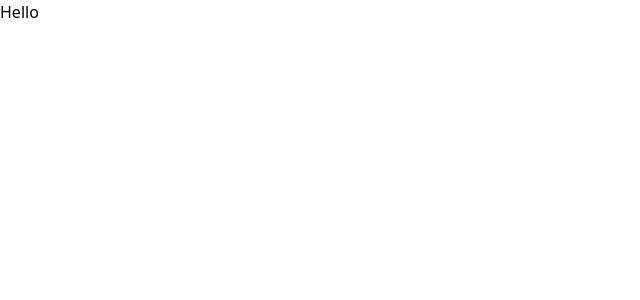
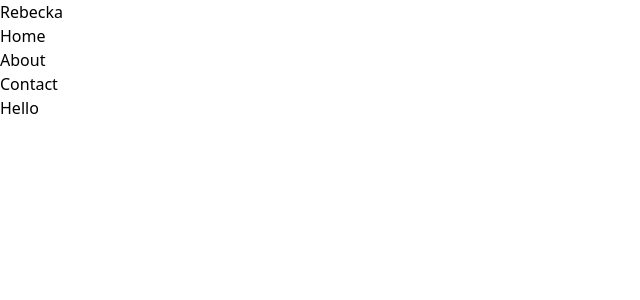
Before and after one commit to rebeckajohansson94/portfolio, a Next.js app: page / in a window 1280 px wide. Shown: the top 300 px of the page, without its empty margins (0-640 px from the left). Built offline with nearby package versions, Linux system fonts and the light colour scheme.

Commit message:
added projects array with project objects and also navbar setup

```diff
--- a/app/layout.tsx
+++ b/app/layout.tsx
@@ -1,16 +1,6 @@
 import type { Metadata } from "next";
-import { Geist, Geist_Mono } from "next/font/google";
 import "./globals.css";
-
-const geistSans = Geist({
-  variable: "--font-geist-sans",
-  subsets: ["latin"],
-});
-
-const geistMono = Geist_Mono({
-  variable: "--font-geist-mono",
-  subsets: ["latin"],
-});
+import Navbar from "@/components/shared/Navbar";
 
 export const metadata: Metadata = {
   title: "Rebecka Johansson - Frontend Developer",
@@ -24,11 +14,11 @@ export default function RootLayout({
   children: React.ReactNode;
 }>) {
   return (
-    <html
-      lang="en"
-      className={`${geistSans.variable} ${geistMono.variable} h-full antialiased`}
-    >
-      <body className="min-h-full flex flex-col">{children}</body>
+    <html lang="en">
+      <body>
+        <Navbar />
+        {children}
+      </body>
     </html>
   );
 }
--- a/components/shared/Navbar.tsx
+++ b/components/shared/Navbar.tsx
@@ -0,0 +1,20 @@
+import Link from "next/link";
+
+export default function Navbar() {
+  return (
+    <nav>
+      <Link href="/">Rebecka</Link>
+      <ul>
+        <li>
+          <Link href="/">Home</Link>
+        </li>
+        <li>
+          <Link href="/about">About</Link>
+        </li>
+        <li>
+          <Link href="/contact">Contact</Link>
+        </li>
+      </ul>
+    </nav>
+  );
+}
--- /dev/null
+++ b/lib/projects.ts
@@ -0,0 +1,61 @@
+import { Project } from "@/types/project";
+
+export const projects: Project[] = [
+  {
+    id: 1,
+    title: "Book Coven",
+    shortDesc: "UX design for a mobile book tracking app",
+    description:
+      "A concept app for lovers of the fantasy genre to track their reading, get recommendations and join a book club community. Designed with a focus on visual hierarchy, consistency and readability - keeping the interface clean while maintaining a warm, mystical aesthetic.",
+    stack: ["Figma", "UX Design", "Prototyping"],
+    image: "/images/bookcoven.png",
+  },
+  {
+    id: 2,
+    title: "Vandrande Kassar",
+    shortDesc: "UX design for a circular fashion app",
+    description:
+      "A group UX project designing an app for borrowing and lending bags within a local community. I was responsible for the login screen and the 'My Bags' view. Key focus areas included status visibility - giving users clear feedback on where their bags are in the queue - alongside a playful but accessible visual style.",
+    stack: ["Figma", "UX Design", "Prototyping"],
+    image: "/images/vandrandekassar.png",
+  },
+  {
+    id: 3,
+    title: "Pokémon App",
+    shortDesc: "A Pokédex app built for mobile",
+    description:
+      "A mobile app where you can generate random Pokémon, browse the full Pokédex and save your favourites. Built with React Native and Expo as a school project, with a focus on typed components, API integration and clean loading/error handling.",
+    stack: ["React Native", "Expo", "TypeScript", "PokéAPI"],
+    image: "/images/pokemon.png",
+    github: "https://github.com/rebeckajohansson94/pokemon-app",
+  },
+  {
+    id: 4,
+    title: "Quote App",
+    shortDesc: "A clean quote generator for mobile",
+    description:
+      "A simple but polished mobile app that fetches random quotes from a public API. Built to practice core React Native concepts - component structure, API calls and TypeScript in a mobile environment.",
+    stack: ["React Native", "Expo", "TypeScript", "DummyJSON API"],
+    image: "/images/quoteapp.png",
+    github: "https://github.com/rebeckajohansson94/qoute-app",
+  },
+  {
+    id: 5,
+    title: "Todo Board",
+    shortDesc: "A kanban board with drag and drop",
+    description:
+      "A fully interactive kanban board with three columns — Todo, Doing and Done. Tasks can be added, edited, deleted and dragged between columns. Built with dnd-kit for drag and drop, and useReducer + useContext for state management.",
+    stack: ["React", "Vite", "Tailwind CSS", "dnd-kit", "TypeScript"],
+    image: "/images/todoboard.png",
+    github: "https://github.com/rebeckajohansson94/todo-board",
+  },
+  {
+    id: 6,
+    title: "WordPress / LIA",
+    shortDesc: "Client websites built during internship",
+    description:
+      "During my first internship at a web agency I built and launched two websites that are live and in active use by clients. I'm happy to share more details and links during a conversation.",
+    stack: ["WordPress", "Elementor", "CSS"],
+    image: "/images/lia.png",
+  },
+];
```
